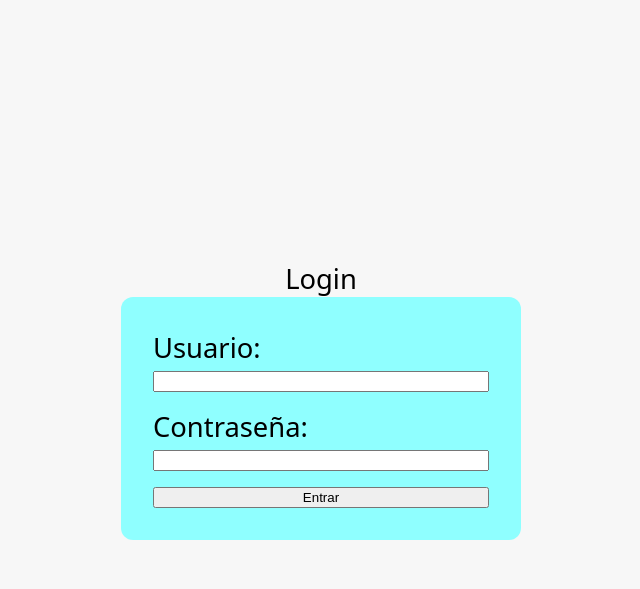
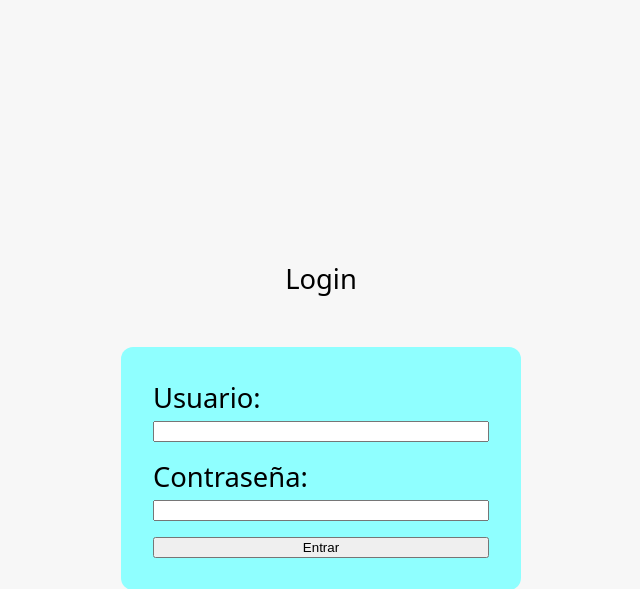
Before and after one commit to josebalilla1999-gif/cursophp, a PHP site: page /archivos/index.php in a window 1280 px wide. Shown: the top 589 px of the page, without its empty margins (319-959 px from the left). Run offline with PHP 8.4, Linux system fonts and the light colour scheme.

Commit message:
18-Dic-25 v1.0.1

```diff
--- a/archivos/static/css/estilos.css
+++ b/archivos/static/css/estilos.css
@@ -13,6 +13,11 @@ body {
 
 main {
   padding: calc(var(--uniW) * 3)
+}
+
+h1{
+  text-align: center;
+  padding: 50px;
 }
 
 body.login {
@@ -91,9 +96,6 @@ body.login main form label {
   width: 100%
 }
 
-
-.archivo figcaption {}
-
 .archivo figcaption span.extension {
   position: absolute;
   top: 30px;
```
